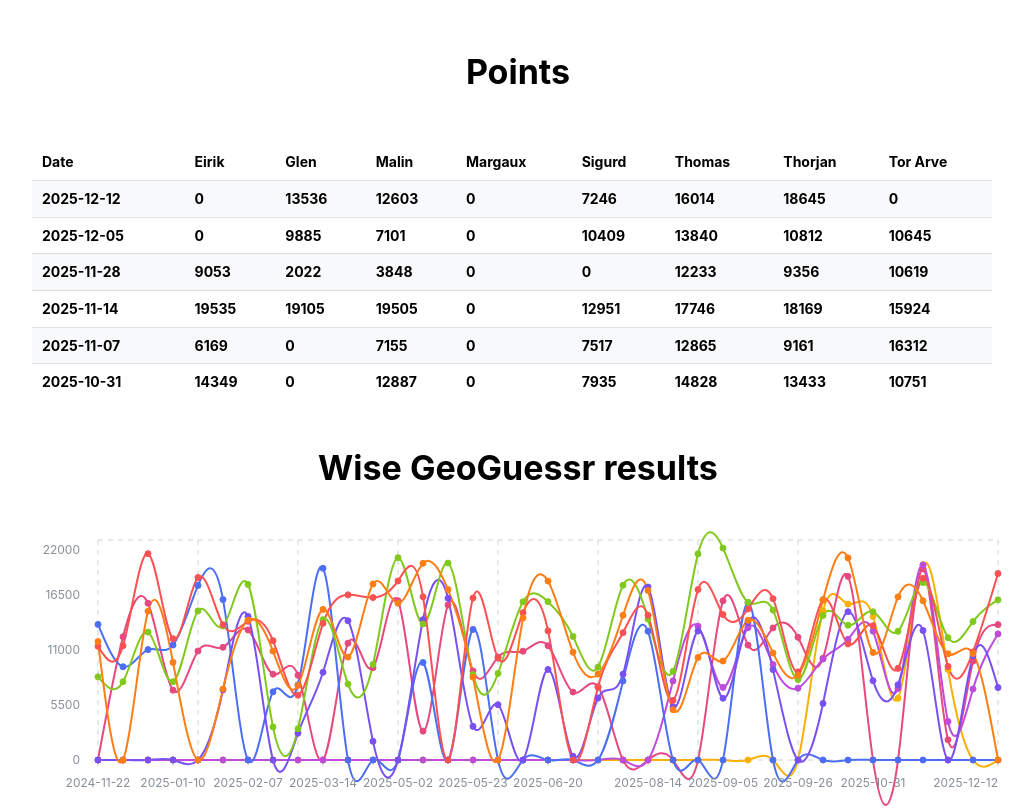
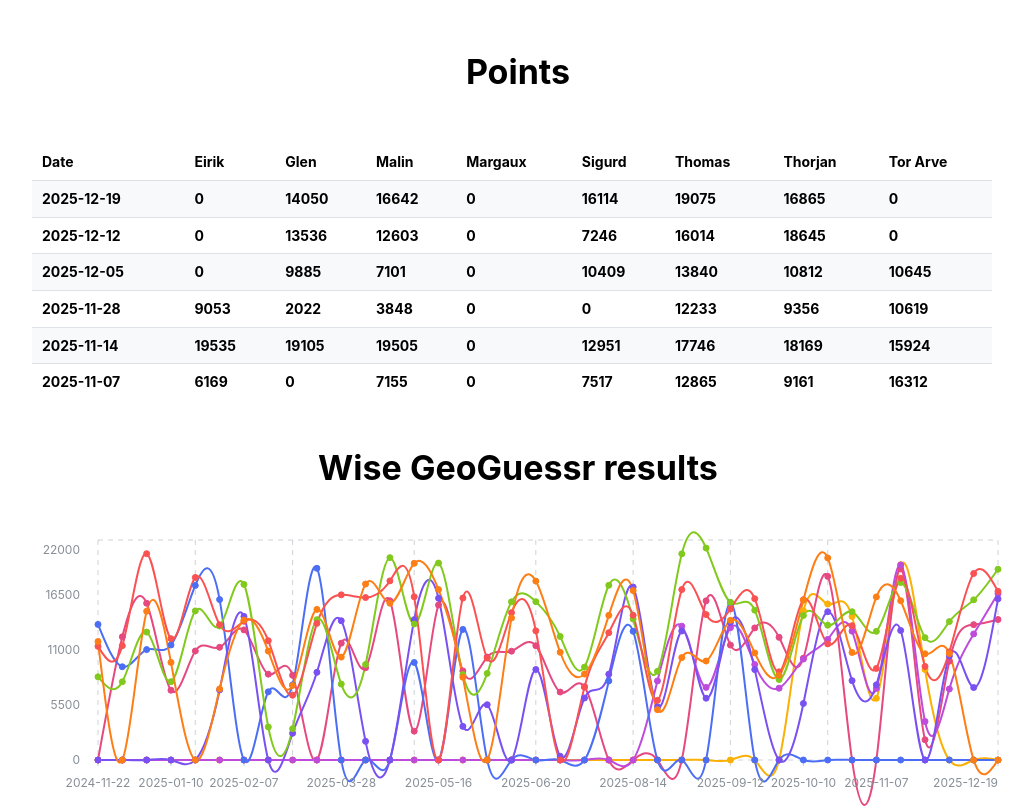
Before and after one commit to glensorbo/wise-geoguessr, a React (Vite) app: page / in a window 1280 px wide. Shown: the top 808 px of the page, without its empty margins (122-1155 px from the left). Built offline with nearby package versions, Linux system fonts and the light colour scheme.

Commit message:
2025-12-19

```diff
--- a/src/data.ts
+++ b/src/data.ts
@@ -13,6 +13,14 @@ export const players = [
 export type Player = (typeof players)[number];
 
 const data: ({ date: string } & Partial<Record<Player, number>>)[] = [
+  {
+    date: '2025-12-19',
+    Thomas: 19075,
+    Malin: 16642,
+    Glen: 14050,
+    Thorjan: 16865,
+    Sigurd: 16114,
+  },
   {
     date: '2025-12-12',
     Thomas: 16014,
```
